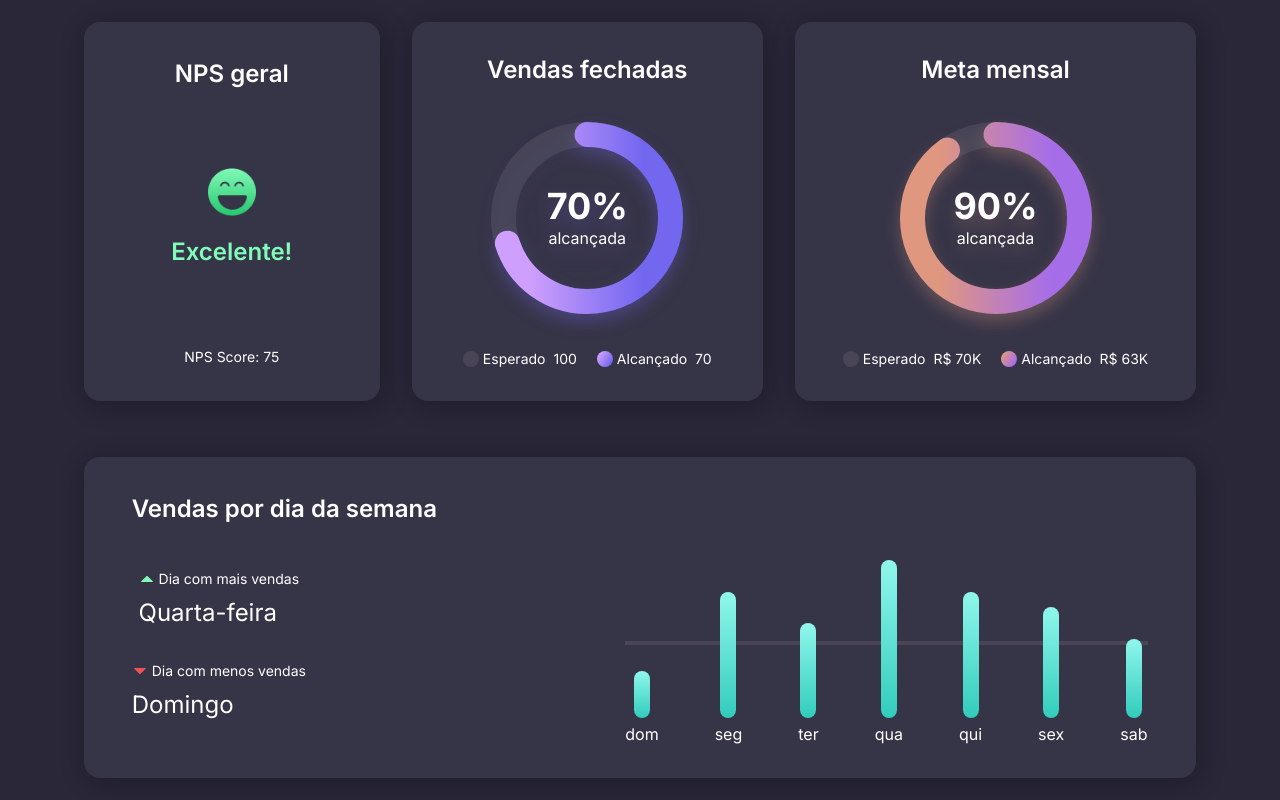
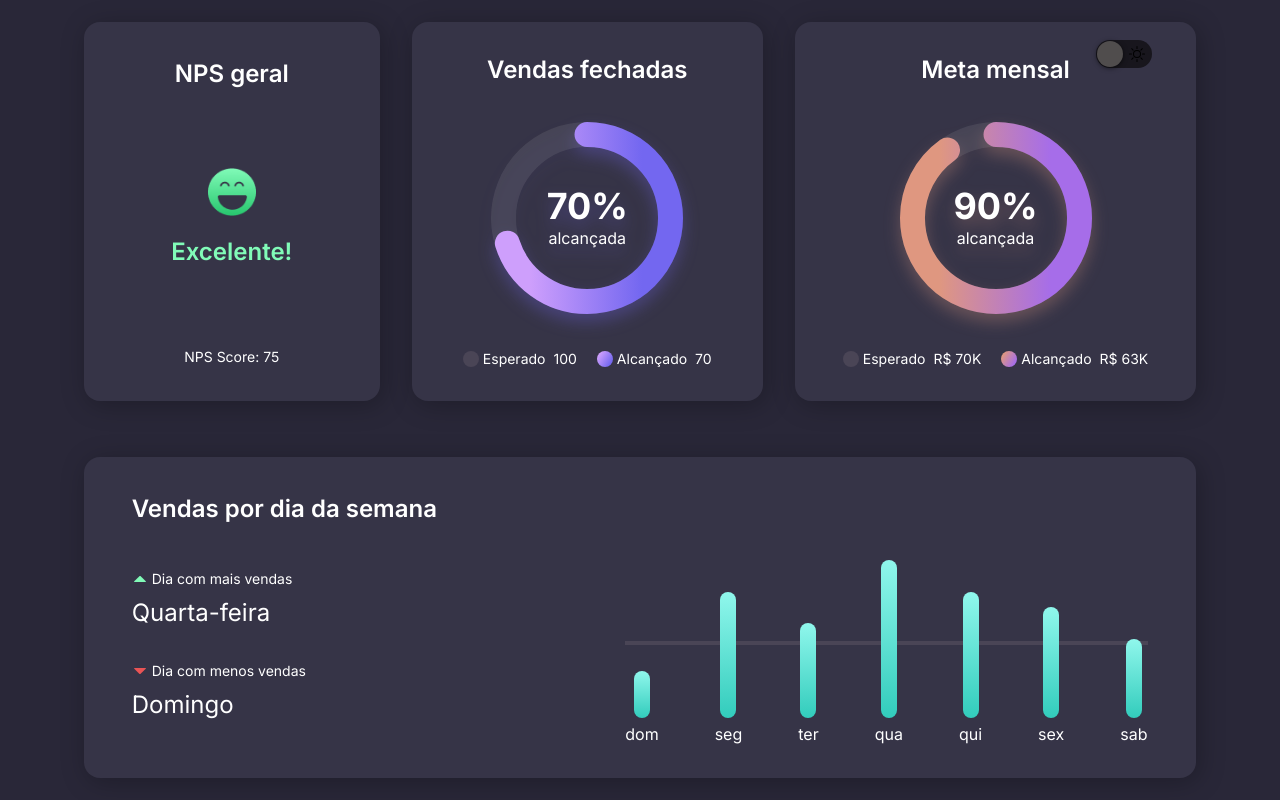
Before and after one commit to RenanFachin/RS_BoraCodarEvent, a React (Vite) app in the folder desafio08_dashboard/: page / in a window 1280 px wide. Built offline with nearby package versions, Linux system fonts and the light colour scheme.

Commit message:
Add dark/light theme

```diff
--- a/desafio08_dashboard/package.json
+++ b/desafio08_dashboard/package.json
@@ -13,7 +13,8 @@
     "react": "^18.2.0",
     "react-circular-progressbar": "^2.1.0",
     "react-dom": "^18.2.0",
-    "react-icons": "^4.7.1"
+    "react-icons": "^4.7.1",
+    "react-switch": "^7.0.0"
   },
   "devDependencies": {
     "@types/react": "^18.0.27",
--- a/desafio08_dashboard/src/components/BarGraph.tsx
+++ b/desafio08_dashboard/src/components/BarGraph.tsx
@@ -17,7 +17,7 @@ export function BarGraph() {
             />
          ))}
 
-         <div className="absolute w-full h-1 bg-circle top-1/2 -translate-y-3" />
+         <div className="absolute w-full h-1 dark:bg-circle bg-slate-200 top-1/2 -translate-y-3" />
       </div>
    )
 }
--- a/desafio08_dashboard/src/components/GoalDashboard.tsx
+++ b/desafio08_dashboard/src/components/GoalDashboard.tsx
@@ -2,6 +2,7 @@ import { CircularProgressbarWithChildren } from 'react-circular-progressbar'
 import 'react-circular-progressbar/dist/styles.css';
 import { GoalsGradientSVG } from './GradientSVG';
 import { motion } from "framer-motion";
+import { useTheme } from '../hooks/useTheme';
 
 export function GoalDashboard() {
    const idCSS = 'GoalsDashboard'
@@ -10,9 +11,11 @@ export function GoalDashboard() {
 
    const percentage = (valueReached/valueExpected)*100
 
+   const {actualTheme} = useTheme()
+
    return (
       <motion.div
-         className="w-full h-full flex flex-col py-8 px-12 items-center justify-between bg-card rounded-2xl shadow-card-shadow"
+         className="w-full h-full flex flex-col py-8 px-12 items-center justify-between dark:bg-card bg-gray-100 rounded-2xl shadow-card-shadow"
          initial={{ scale: 0 }}
          animate={{ rotate: 0, scale: 1 }}
          transition={{
@@ -21,19 +24,22 @@ export function GoalDashboard() {
             damping: 70
          }}
       >
-         <h3 className='text-2xl text-white font-semibold'>
+         <h3 className='text-2xl dark:text-white font-semibold'>
             Meta mensal
          </h3>
 
          <div className='flex flex-col items-center gap-4'>
             <div className='w-48 h-48 drop-shadow-goals'>
                <GoalsGradientSVG />
+               {
+                  !actualTheme ?
+                     (
                         <CircularProgressbarWithChildren
                            strokeWidth={13}
                            value={percentage}
                            styles={({
                               trail: {
-                        stroke: '#D9D9D9',
+                                 stroke: `#D9D9D9`,
                                  strokeLinecap: 'butt',
                                  opacity: 0.1,
                               },
@@ -42,15 +48,39 @@ export function GoalDashboard() {
                               }
                            })}
                         >
-                  <div className='flex flex-col items-center justify-center text-white'>
+                           <div className='flex flex-col items-center justify-center dark:text-white'>
                               <strong className='text-4xl'>{percentage}%</strong>
                               <span>alcançada</span>
                            </div>
                         </CircularProgressbarWithChildren>
+                     )
+                     :
+                     (
+                        <CircularProgressbarWithChildren
+                           strokeWidth={13}
+                           value={percentage}
+                           styles={({
+                              trail: {
+                                 stroke: `#2c0b16`,
+                                 strokeLinecap: 'butt',
+                                 opacity: 0.1,
+                              },
+                              path: {
+                                 stroke: `url(#${idCSS})`,
+                              }
+                           })}
+                        >
+                           <div className='flex flex-col items-center justify-center dark:text-white'>
+                              <strong className='text-4xl'>{percentage}%</strong>
+                              <span>alcançada</span>
+                           </div>
+                        </CircularProgressbarWithChildren>
+                     )
+               }
             </div>
          </div>
 
-         <div className='text-sm text-white flex items-center justify-center gap-5'>
+         <div className='text-sm dark:text-white flex items-center justify-center gap-5'>
             <div className="flex items-center gap-1">
                <div className="w-4 h-4 rounded-full bg-circle" />
                <p>Esperado<span className="ml-2">R$ {valueExpected}K</span></p>
--- a/desafio08_dashboard/src/components/SalesBar.tsx
+++ b/desafio08_dashboard/src/components/SalesBar.tsx
@@ -1,5 +1,3 @@
-import { animate } from "framer-motion";
-
 type SalesBarProps = {
    value: number;
    title: string;
@@ -20,7 +18,7 @@ export function SalesBar({ value, title }: SalesBarProps) {
                role="progressbar"
                aria-label="Progresso de vendas"
                aria-valuenow={value}
-               className="w-4 rounded-full bg-bars-gradient animate-teste"
+               className="w-4 rounded-full dark:bg-bars-gradient bg-violet-gradient animate-teste"
                style={progressStyles}
             />
 
--- a/desafio08_dashboard/src/components/SalesDashboard.tsx
+++ b/desafio08_dashboard/src/components/SalesDashboard.tsx
@@ -2,6 +2,7 @@ import { CircularProgressbarWithChildren } from 'react-circular-progressbar'
 import 'react-circular-progressbar/dist/styles.css';
 import { SalesGradientSVG } from './GradientSVG';
 import { motion } from "framer-motion";
+import { useTheme } from '../hooks/useTheme';
 
 
 export function SalesDashboard() {
@@ -9,14 +10,14 @@ export function SalesDashboard() {
    const valueExpected = 100
    const valueReached = 70
 
-   const percentage = (valueReached/valueExpected)*100
+   const percentage = (valueReached / valueExpected) * 100
 
-
-
+   const { actualTheme } = useTheme()
+   console.log(actualTheme)
 
    return (
       <motion.div
-         className="w-full h-full flex flex-col py-8 px-12 items-center justify-between bg-card rounded-2xl shadow-card-shadow"
+         className="w-full h-full flex flex-col py-8 px-12 items-center justify-between dark:bg-card bg-gray-100 rounded-2xl shadow-card-shadow"
          initial={{ scale: 0 }}
          animate={{ rotate: 0, scale: 1 }}
          transition={{
@@ -25,7 +26,7 @@ export function SalesDashboard() {
             damping: 50
          }}
       >
-         <h3 className='text-2xl text-white font-semibold'>
+         <h3 className='text-2xl dark:text-white font-semibold'>
             Vendas fechadas
          </h3>
 
@@ -34,12 +35,15 @@ export function SalesDashboard() {
             <div className='w-48 h-48 drop-shadow-sales'>
 
                <SalesGradientSVG />
+               {
+                  !actualTheme ?
+                     (
                         <CircularProgressbarWithChildren
                            strokeWidth={13}
                            value={percentage}
                            styles={({
                               trail: {
-                        stroke: '#D9D9D9',
+                                 stroke: `#D9D9D9`,
                                  strokeLinecap: 'butt',
                                  opacity: 0.1,
                               },
@@ -48,16 +52,41 @@ export function SalesDashboard() {
                               }
                            })}
                         >
-                  <div className='flex flex-col items-center justify-center text-white'>
+                           <div className='flex flex-col items-center justify-center dark:text-white'>
                               <strong className='text-4xl'>{percentage}%</strong>
                               <span>alcançada</span>
                            </div>
                         </CircularProgressbarWithChildren>
+                     )
+                     :
+                     (
+                        <CircularProgressbarWithChildren
+                           strokeWidth={13}
+                           value={percentage}
+                           styles={({
+                              trail: {
+                                 stroke: `#2c0b16`,
+                                 strokeLinecap: 'butt',
+                                 opacity: 0.1,
+                              },
+                              path: {
+                                 stroke: `url(#${idCSS})`,
+                              }
+                           })}
+                        >
+                           <div className='flex flex-col items-center justify-center dark:text-white'>
+                              <strong className='text-4xl'>{percentage}%</strong>
+                              <span>alcançada</span>
+                           </div>
+                        </CircularProgressbarWithChildren>
+                     )
+               }
+
             </div>
 
          </div>
 
-         <div className='text-sm text-white flex items-center justify-center gap-5'>
+         <div className='text-sm dark:text-white flex items-center justify-center gap-5'>
             <div className="flex items-center gap-1">
                <div className="w-4 h-4 rounded-full bg-circle" />
                <p>Esperado<span className="ml-2">{valueExpected}</span></p>
--- /dev/null
+++ b/desafio08_dashboard/src/components/ThemeButton.tsx
@@ -0,0 +1,34 @@
+import { useTheme } from '../hooks/useTheme'
+
+import Switch from 'react-switch'
+import { BsMoon, BsSun } from 'react-icons/bs'
+
+export function ThemeButton() {
+    const { actualTheme, toggleThemeHandler } = useTheme()
+
+    return (
+        <button className='absolute top-10 right-32'>
+            <Switch
+                className='ml-7'
+                onChange={toggleThemeHandler}
+                checked={actualTheme}
+                checkedIcon={
+                    <div className='flex items-center justify-center h-full text-lightMode-buttonHighEmpahsis'>
+                        <BsMoon />
+                    </div>
+                }
+                uncheckedIcon={
+                    <div className='flex items-center justify-center h-full text-lightMode-buttonHighEmpahsis'>
+                        <BsSun />
+                    </div>
+                }
+                boxShadow="0px 1px 5px rgba(0, 0, 0, 0.6)"
+                activeBoxShadow="0px 0px 1px 10px rgba(0, 0, 0, 0.2)"
+                offHandleColor='#504d4d'
+                onHandleColor="#504d4d"
+                offColor="#18161d"
+                onColor="#ffffff"
+            />
+        </button>
+    )
+}
--- /dev/null
+++ b/desafio08_dashboard/src/contexts/ThemeContext.tsx
@@ -0,0 +1,67 @@
+import { createContext, ReactNode, useEffect, useState } from "react";
+
+interface ThemeContextData {
+  isDarkTheme: boolean;
+  toggleThemeHandler: () => void;
+  actualTheme: boolean;
+}
+
+export const ThemeContext = createContext({} as ThemeContextData)
+
+interface ThemeContextProps {
+  children: ReactNode;
+}
+
+
+export function ThemeContextProvider({ children }: ThemeContextProps) {
+  const [isDarkTheme, setIsDarkTheme] = useState(true)
+
+  const [actualTheme, setActualTheme] = useState(false)
+
+  function isLocalStorageEmpty() {
+    return !localStorage.getItem("isDarkTheme");
+  }
+
+  function initialThemeHandler() {
+    if (isLocalStorageEmpty()) {
+      localStorage.setItem("isDarkTheme", `true`);
+      document!.querySelector("body")!.classList.add("dark");
+      setIsDarkTheme(true);
+    } else {
+      const isDarkTheme = JSON.parse(
+        localStorage.getItem("isDarkTheme")!
+      );
+      isDarkTheme && document!.querySelector("body")!.classList.add("dark");
+      setIsDarkTheme(() => {
+        return isDarkTheme;
+      });
+    }
+  }
+
+
+  function toggleThemeHandler() {
+    const isDarkTheme = JSON.parse(localStorage.getItem("isDarkTheme")!)
+
+    setIsDarkTheme(!isDarkTheme)
+    toggleDarkClassToBody()
+    setValueToLocalStorage()
+
+    setActualTheme(!actualTheme)
+  }
+
+  function toggleDarkClassToBody() {
+    document!.querySelector("body")!.classList.toggle("dark");
+  }
+
+  function setValueToLocalStorage() {
+    localStorage.setItem("isDarkTheme", `${!isDarkTheme}`);
+  }
+
+  useEffect(() => initialThemeHandler())
+
+  return (
+    <ThemeContext.Provider value={{ isDarkTheme: true, toggleThemeHandler, actualTheme }}>
+      {children}
+    </ThemeContext.Provider>
+  )
+}
--- /dev/null
+++ b/desafio08_dashboard/src/hooks/useTheme.ts
@@ -0,0 +1,6 @@
+import { ThemeContext } from "../contexts/ThemeContext";
+import { useContext } from "react";
+
+export const useTheme = () => {
+   return useContext(ThemeContext)
+}
--- a/desafio08_dashboard/src/main.tsx
+++ b/desafio08_dashboard/src/main.tsx
@@ -2,11 +2,14 @@ import React from 'react'
 import ReactDOM from 'react-dom/client'
 import { Dashboard } from './pages/Dashboard'
 import './styles/global.css'
+import { ThemeContextProvider } from './contexts/ThemeContext'
 
 ReactDOM.createRoot(document.getElementById('root') as HTMLElement).render(
   <React.StrictMode>
-    <div className='bg-background w-full h-screen'>
-      <Dashboard />
+    <div className='dark:bg-background bg-gray-200 w-full h-screen'>
+      <ThemeContextProvider>
+        <Dashboard />
+      </ThemeContextProvider>
     </div>
   </React.StrictMode>,
 )
--- a/desafio08_dashboard/src/pages/Dashboard.tsx
+++ b/desafio08_dashboard/src/pages/Dashboard.tsx
@@ -2,6 +2,7 @@ import { Nps } from "../components/Nps"
 import { GoalDashboard } from "../components/GoalDashboard"
 import { SalesDashboard } from "../components/SalesDashboard"
 import { BarGraph } from "../components/BarGraph"
+import { ThemeButton } from "../components/ThemeButton"
 
 import { GraphData } from "../utils/GraphData"
 import { useState } from 'react'
@@ -22,9 +23,10 @@ export function Dashboard() {
 
 
   return (
-    <div className="max-w-[1366px] h-full mx-auto flex flex-col justify-center">
+    <div className="max-w-[1366px] h-full mx-auto flex flex-col justify-center relative">
+      <ThemeButton />
+
       <div className="max-w-[1120px] mx-auto">
-
 
         <div className="min-h-[379px] grid grid-cols-cards gap-8">
           <Nps />
@@ -33,7 +35,7 @@ export function Dashboard() {
         </div>
 
         <motion.div
-          className="w-full min-h-[314px] bg-card rounded-2xl mt-14 shadow-card-shadow flex flex-col py-8 px-12 gap-8"
+          className="w-full min-h-[314px] dark:bg-card bg-gray-100 rounded-2xl mt-14 shadow-card-shadow flex flex-col py-8 px-12 gap-8"
           initial={{ scale: 0 }}
           animate={{ rotate: 0, scale: 1 }}
           transition={{
@@ -42,12 +44,12 @@ export function Dashboard() {
             damping: 90
           }}
         >
-          <strong className="font-semibold text-2xl leading-relaxed text-white">
+          <strong className="font-semibold text-2xl leading-relaxed dark:text-white">
             Vendas por dia da semana
           </strong>
 
-          <div className="flex justify-between items-center text-white">
-            <div className="flex flex-col items-center gap-8 h-[168px]">
+          <div className="flex justify-between items-center dark:text-white">
+            <div className="flex flex-col gap-8 h-[168px]">
               <div>
                 <div className="flex items-center gap-1 mb-2">
                   <VscTriangleUp
--- a/desafio08_dashboard/tailwind.config.cjs
+++ b/desafio08_dashboard/tailwind.config.cjs
@@ -4,6 +4,9 @@ module.exports = {
     "./src/**/*.tsx",
     "./index.html"
   ],
+  darkMode:
+  'class'
+,
   theme: {
     fontFamily: {
       sans: ['Inter', 'sans-serif']
```
Also changed, not shown: desafio08_dashboard/src/components/Nps.tsx (+4 -4 lines), 2 other files (tests, documents, lock files or other folders). Lines whose indentation alone changed are shown as unchanged.
